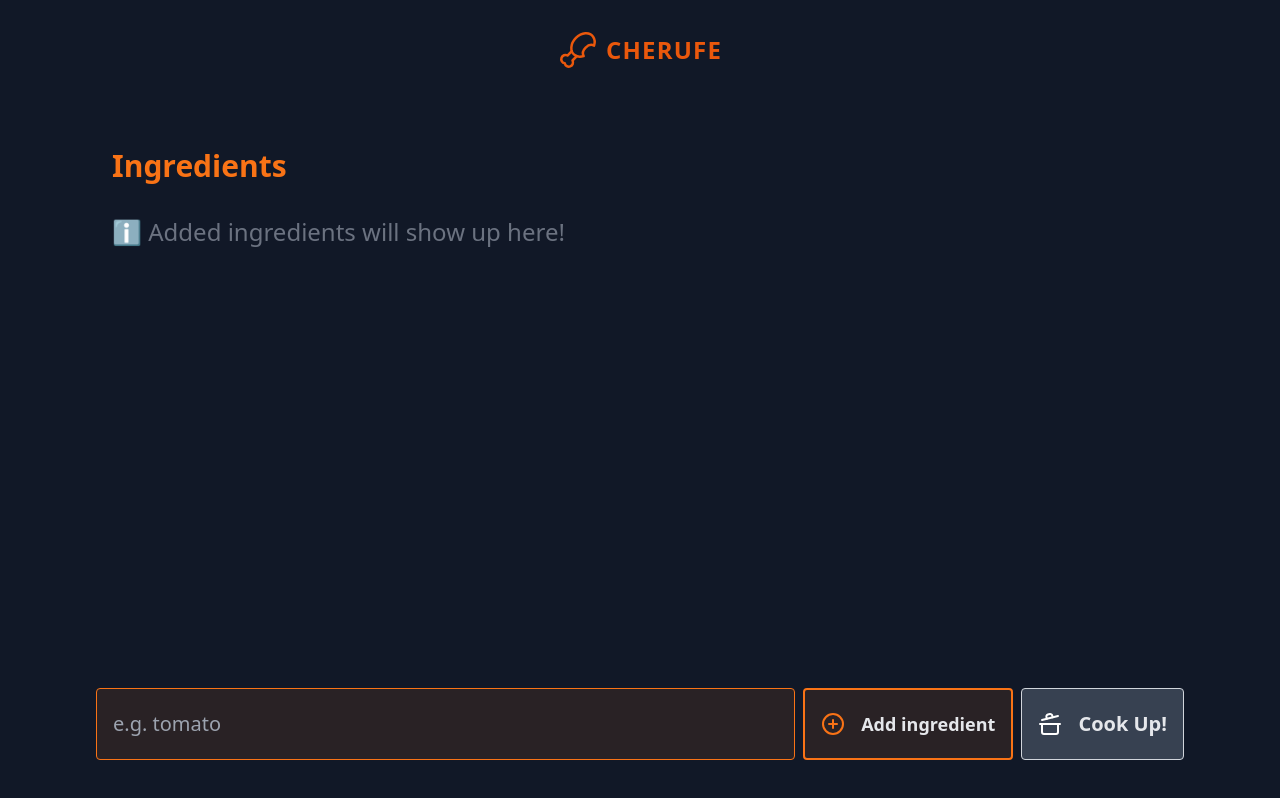
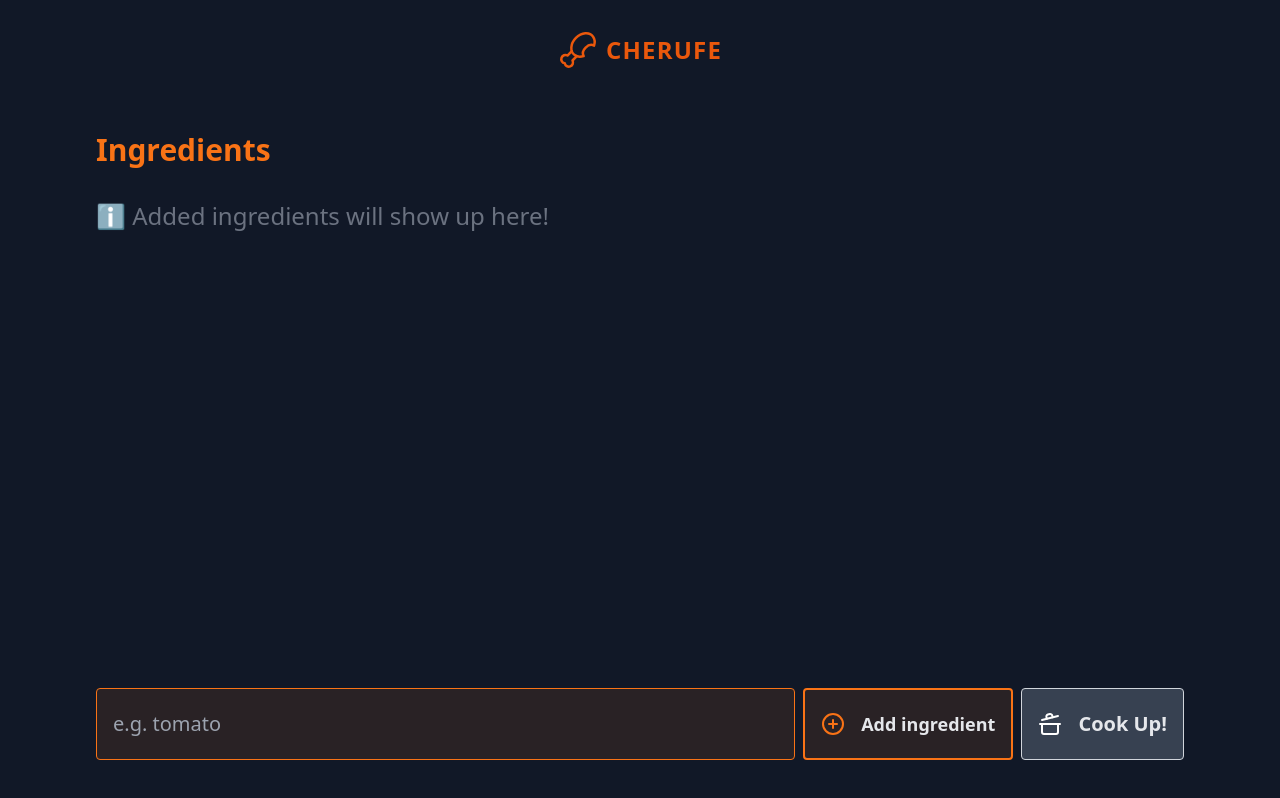
Before and after one commit to khasizadaj/cherufe, a React (Vite) app: page / in a window 1280 px wide. Built offline with nearby package versions, Linux system fonts and the light colour scheme.

Commit message:
Add scrollbar

```diff
--- a/src/components/Content.jsx
+++ b/src/components/Content.jsx
@@ -37,8 +37,10 @@ export default function Content() {
   const [ingredients, setIngredients] = useState([]);
 
   return (
-    <section className="h-[calc(100vh-100px)] flex flex-col justify-end px-24 py-8">
+    <section className="h-[calc(100vh-100px)] flex flex-col justify-end px-24 py-8 gap-4">
+      <div className="flex-1 space-y-8 overflow-y-auto">
       <Ingredients ingredients={ingredients} />
+      </div>
       <div className="flex mb-2 gap-2">
         <form
           onSubmit={addIngredient}
--- a/src/components/Ingredients.jsx
+++ b/src/components/Ingredients.jsx
@@ -10,7 +10,7 @@ export default function Ingredients(props) {
     });
   }
   return (
-    <div className="flex-1 p-4 space-y-8">
+    <div className="space-y-8">
       <h2 className="text-3xl font-semibold text-orange-500">Ingredients</h2>
       <ol className="list-decimal list-inside text-2xl space-y-2">
         {ingredientsElement}
--- a/src/index.css
+++ b/src/index.css
@@ -1,3 +1,21 @@
 @tailwind base;
 @tailwind components;
 @tailwind utilities;
+
+::-webkit-scrollbar {
+  width: theme("width.3");
+}
+
+::-webkit-scrollbar-track {
+  background: theme("colors.gray.500");
+  border-radius: theme("borderRadius.lg");
+}
+
+::-webkit-scrollbar-thumb {
+  background: theme("colors.gray.800");
+  border-radius: theme("borderRadius.lg");
+}
+
+::-webkit-scrollbar-thumb:hover {
+  background: theme("colors.gray.950");
+}
```
